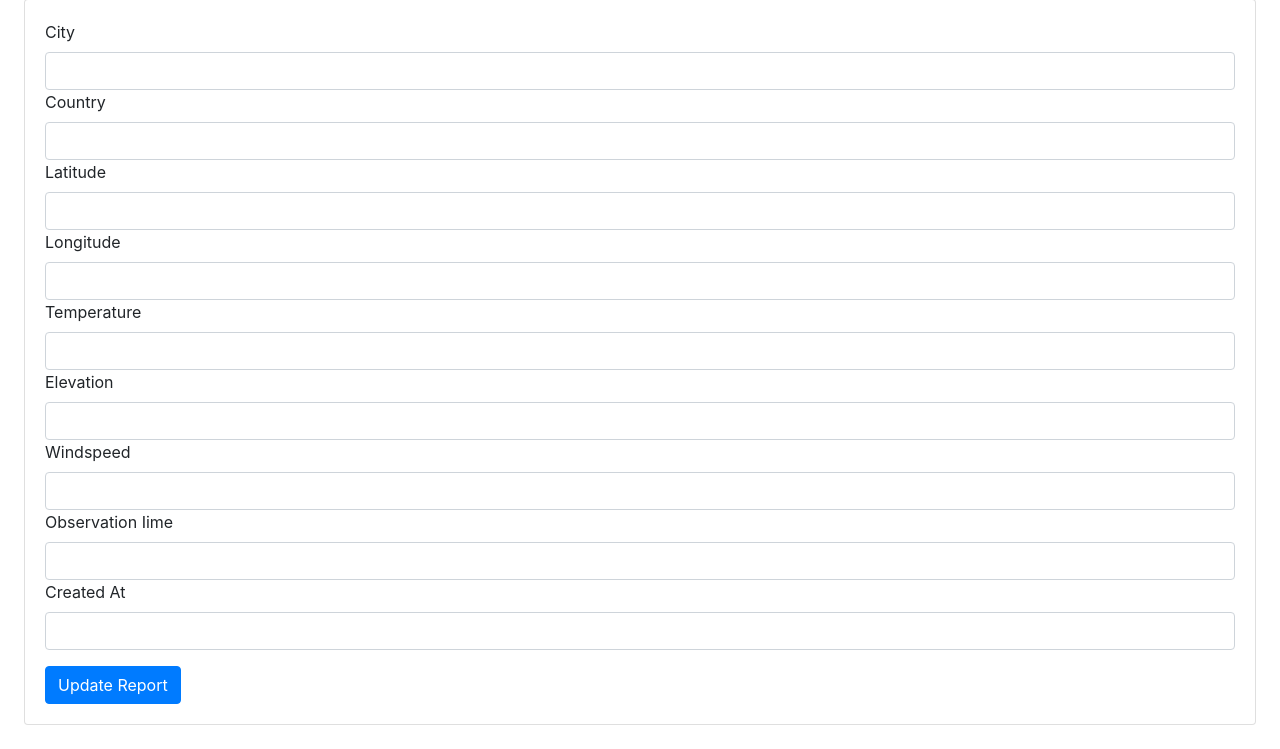
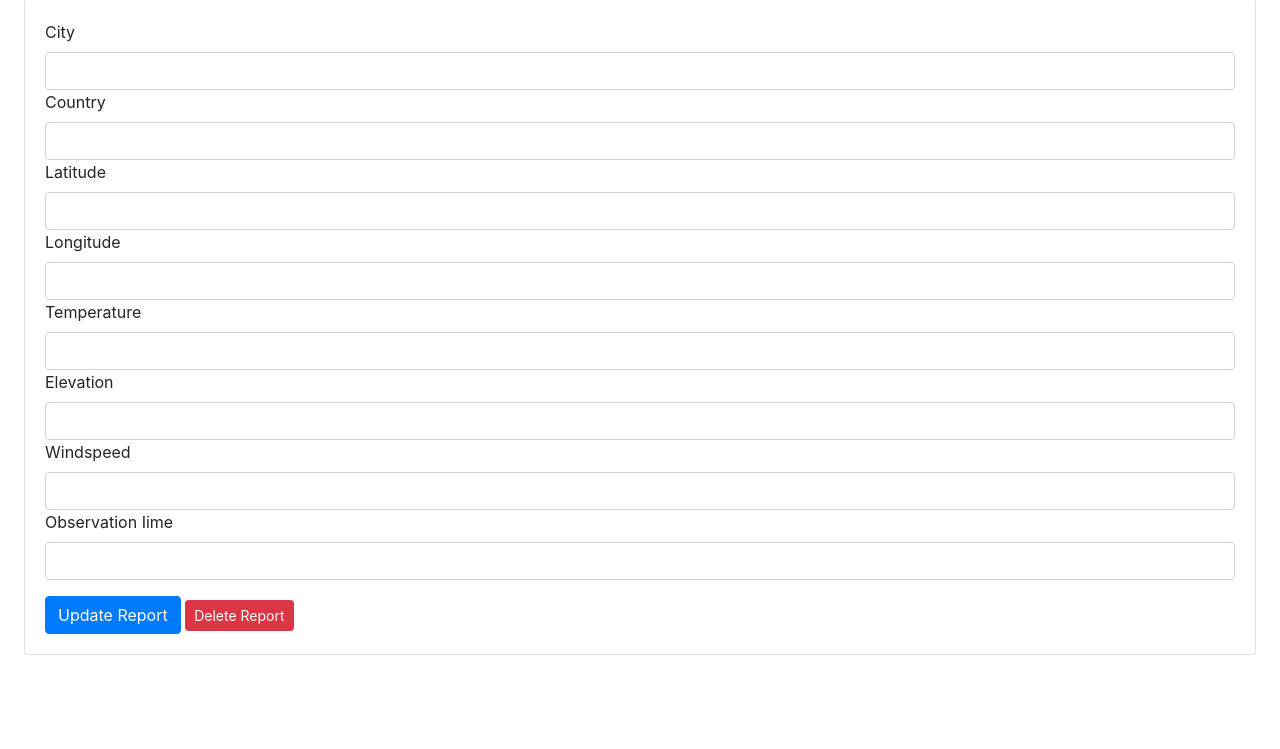
Before and after one commit to vramos29/web_app, a Flask app: template weather_tracker/templates/edit_observations.html in a window 1280 px wide. Shown: the part 124-873 px from the top of the page. After the commit the page ends 779 px from the top, so only its background shows below. Run offline with Flask 3, Linux system fonts and the light colour scheme; the template is opened without the code that fills it, so the values that code supplies are empty; some libraries are stand-ins or nearby versions.

Commit message:
completed delete function, button design, and operation. Entire system is now end-to end and working. Will continue with minor edits in html detail and readme/file locations before absolute completion

```diff
--- a/weather_tracker/main.py
+++ b/weather_tracker/main.py
@@ -58,7 +58,6 @@ def home():
 @app.route('/observations', methods = ['GET'])
 def show_reports():
     reports = d.Report.all(d.db)
-    print(reports)
     return render_template('observations.html', reports=reports)
 
 
@@ -68,30 +67,38 @@ def edit_report(id):
     report = d.Report.find(d.db, id)
     return render_template('edit_observations.html', report=report)
 
+
+#Reroutes to a edit page, where all values listed below can be edited
 @app.route('/edit_observations/<int:id>', methods=["POST"])
 def update_report(id):
     report = d.Report.find(d.db, id)
     report.city = request.form['city']
     report.country = request.form['country']
-    report.latitude = request.form['latitude']
-    report.longitude = request.form['longitude']
-    report.temp = request.form['temp']
-    report.elevation = request.form['elevation']
-    report.windspeed = request.form['windspeed']
-    report.observation_time = request.form['observation_time']
-    report.created_at = request.form ['created_at']
+    report.latitude = float_values(request.form['latitude'])
+    report.longitude = float_values(request.form['longitude'])
+    report.temp = float_values(request.form['temp'])
+    report.elevation = float_values(request.form['elevation'])
+    report.windspeed = float_values(request.form['windspeed'])
+    report.observation_time = (request.form['observation_time'])
 
     report._update()
 
     return redirect(url_for('show_reports'))
 
-"""
+
 #Deletes an observation from the Database
-@app.route('/observations/<int:id>', methods = ['DELETE'])
-def update_report():
-    return render_template()
-"""
+@app.route('/edit_observations/<int:id>/delete', methods = ['GET'])
+def delete_report(id):
+    report = d.Report.find(d.db, id)
+    report.delete()
+    return redirect(url_for('show_reports'))
 
+
+#allows float values to be properly transferred back into sql database without "None" str
+def float_values(values):
+    if values in ("", "None", None):
+        return None
+    return float(values)
 
 
 # This ensures the server only runs if the script is executed directly - returns TypeError.
--- a/weather_tracker/patterns.py
+++ b/weather_tracker/patterns.py
@@ -91,10 +91,10 @@ class Report(BaseModel):
             with conn.cursor() as cur:
                 query = f"""
                     UPDATE {self.TABLE_NAME}
-                    SET city = %s, country = %s, latitude = %s, longitude = %s, temp = %s, elevation = %s, windspeed = %s, observation_time = %s, created_at = %s
+                    SET city = %s, country = %s, latitude = %s, longitude = %s, temp = %s, elevation = %s, windspeed = %s, observation_time = %s
                     WHERE report_id = %s
                 """
-                cur.execute(query, (self.city, self.country, self.latitude, self.longitude, self.temp, self.elevation, self.windspeed, self.observation_time, self.created_at, self.id))
+                cur.execute(query, (self.city, self.country, self.latitude, self.longitude, self.temp, self.elevation, self.windspeed, self.observation_time, self.id))
                 conn.commit()
                 return self
 
@@ -157,6 +157,7 @@ class Report(BaseModel):
                                   latitude=row[3],
                                   longitude=row[4],
                                   temp=row[5],
+                                  windspeed=row[6],
                                   elevation=row[7],
                                   observation_time=row[8],
                                   created_at=row[9]))
--- a/weather_tracker/templates/dashboard.html
+++ b/weather_tracker/templates/dashboard.html
@@ -11,6 +11,8 @@
             <input type="text" id="user_input2" class="form-control" name="country" placeholder="Enter country (Ex. United States)">
 
             <input href="observations.html" value="Generate" type="submit"/>
+
+            <a href=" {{ url_for('show_reports') }}" class="btn btn-warning btn-sm"> Reports </a>
         </form>
 
     </main>
--- a/weather_tracker/templates/edit_observations.html
+++ b/weather_tracker/templates/edit_observations.html
@@ -30,10 +30,9 @@
             <label>Observation Iime</label>
             <input type="text" name="observation_time" value="{{ report.observation_time }}" class="form-control">
 
-            <label>Created At</label>
-            <input type="text" name="created_at" value="{{ report.created_at }}" class="form-control">
+            <button type="submit" class="btn btn-primary mt-3"> Update Report </button>
 
-            <button type="submit" class="btn btn-primary mt-3"> Update Report </button>
+            <a href=" {{ url_for('delete_report', id=report.id) }}" class="btn btn-danger btn-sm mt-3"> Delete Report </a>
         </form>
 
     </main>
```
